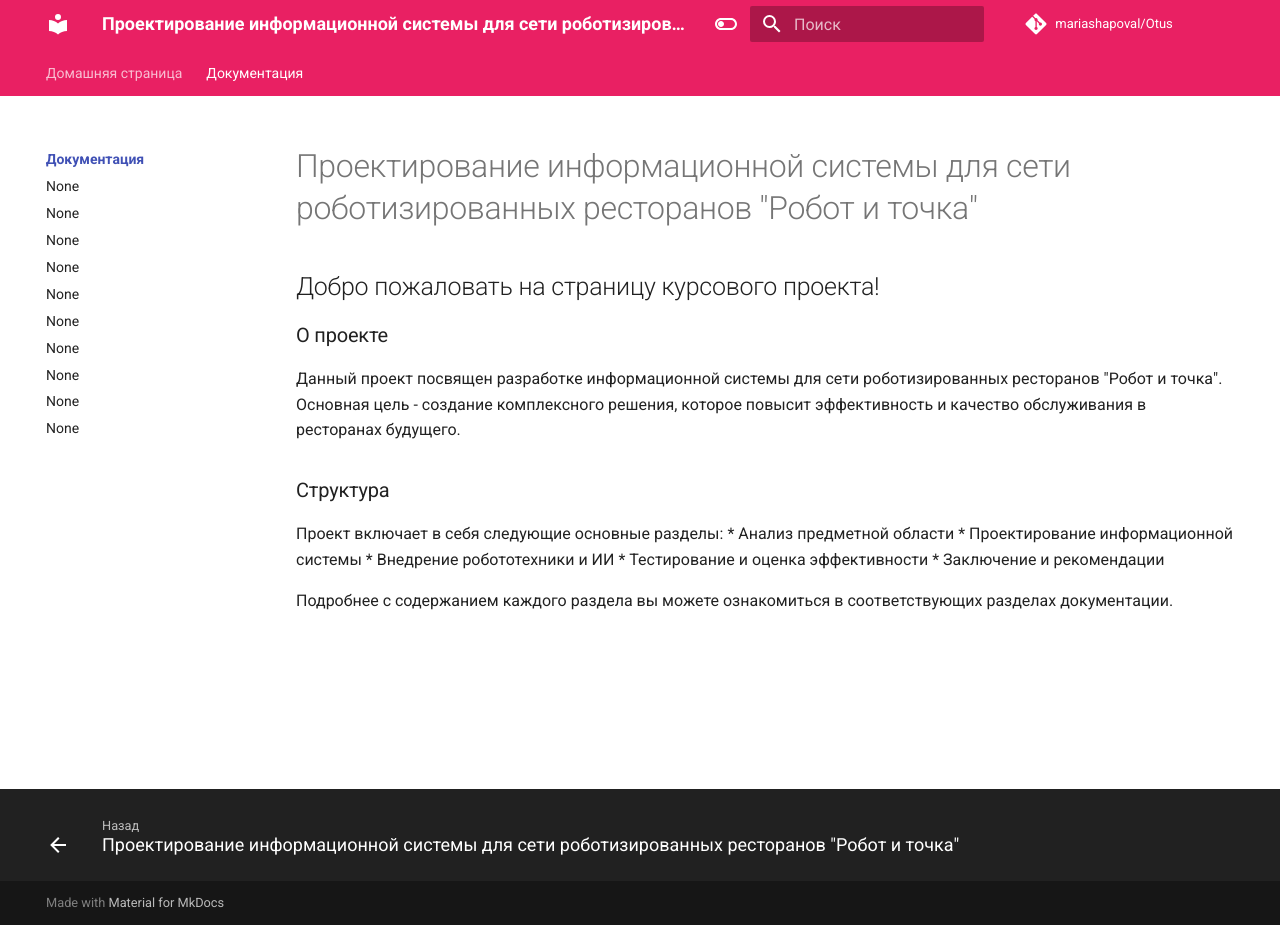
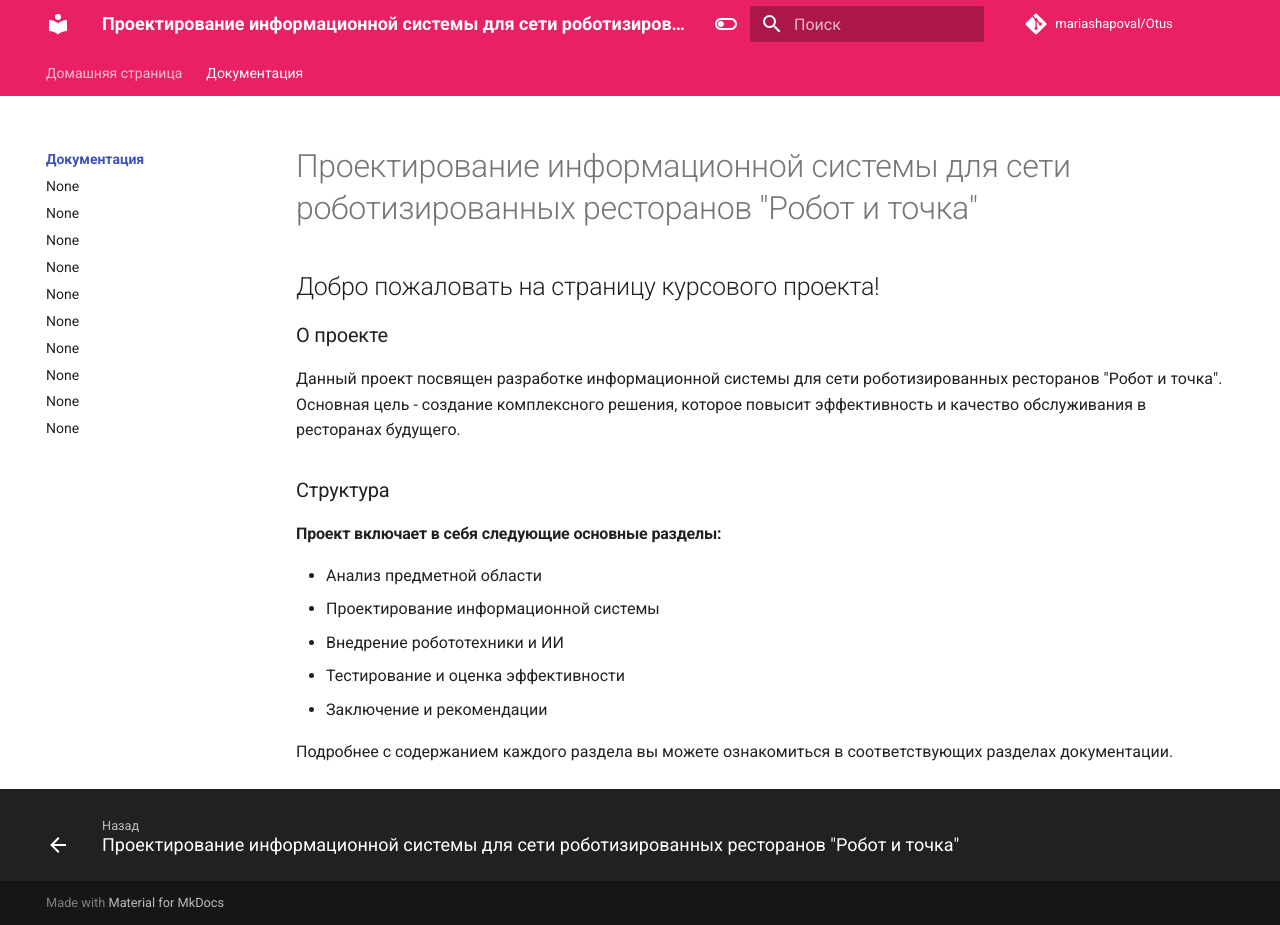
Before and after one commit to mariashapoval/Otus, an MkDocs documentation site: the page built from docs/index.md, in a window 1280 px wide and 925 px high. Built offline with MkDocs 1.6.1 and Material for MkDocs 9.7.7, drawn with Linux system fonts in a browser that asks for light colours; comment, search, counter and statistics services are not loaded.

```diff
--- a/docs/index.md
+++ b/docs/index.md
@@ -9,7 +9,7 @@ title: Проектирование информационной системы
 ### О проекте
 Данный проект посвящен разработке информационной системы для сети роботизированных ресторанов "Робот и точка". Основная цель - создание комплексного решения, которое повысит эффективность и качество обслуживания в ресторанах будущего.
 ### Структура
-Проект включает в себя следующие основные разделы:
+#### Проект включает в себя следующие основные разделы:
 * Анализ предметной области
 * Проектирование информационной системы
 * Внедрение робототехники и ИИ
```
